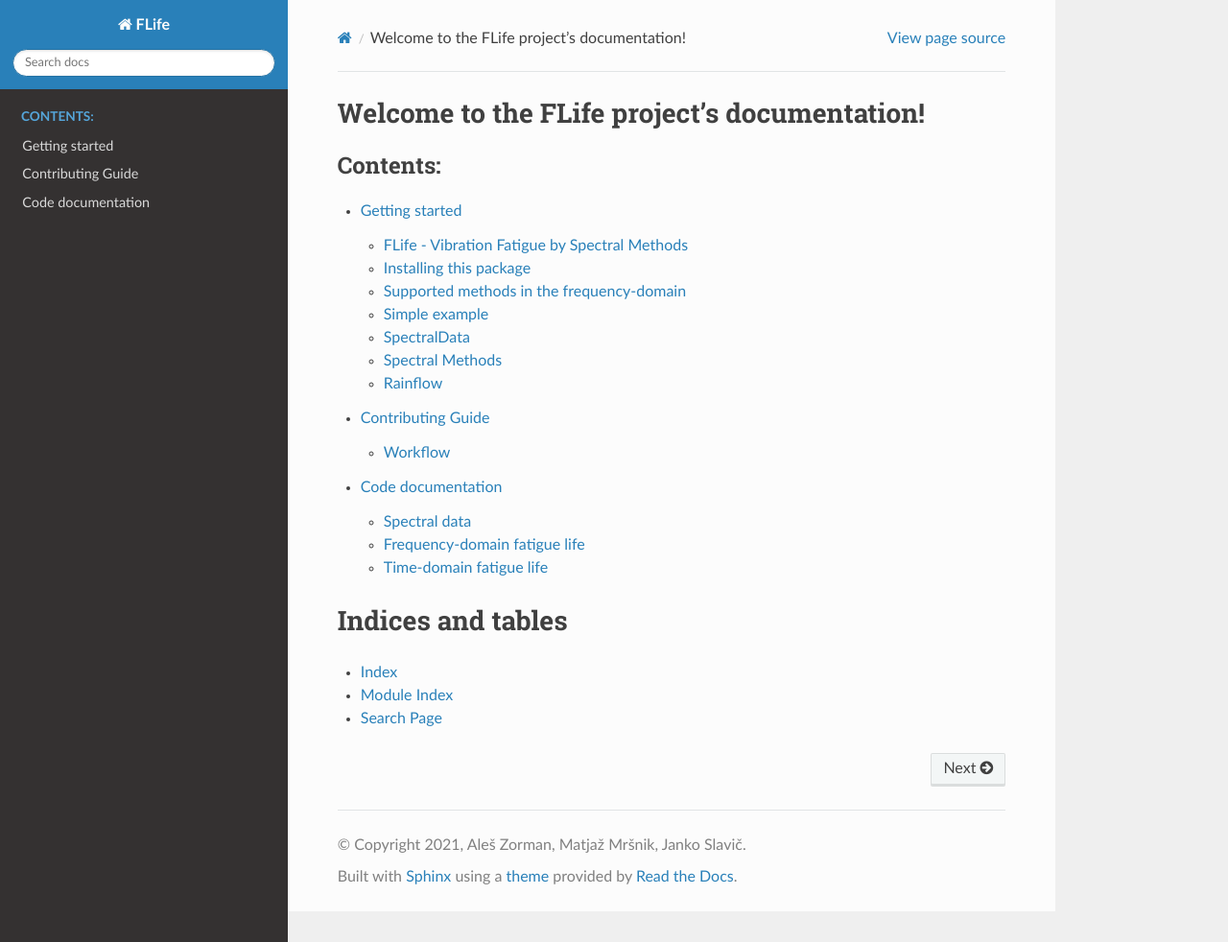
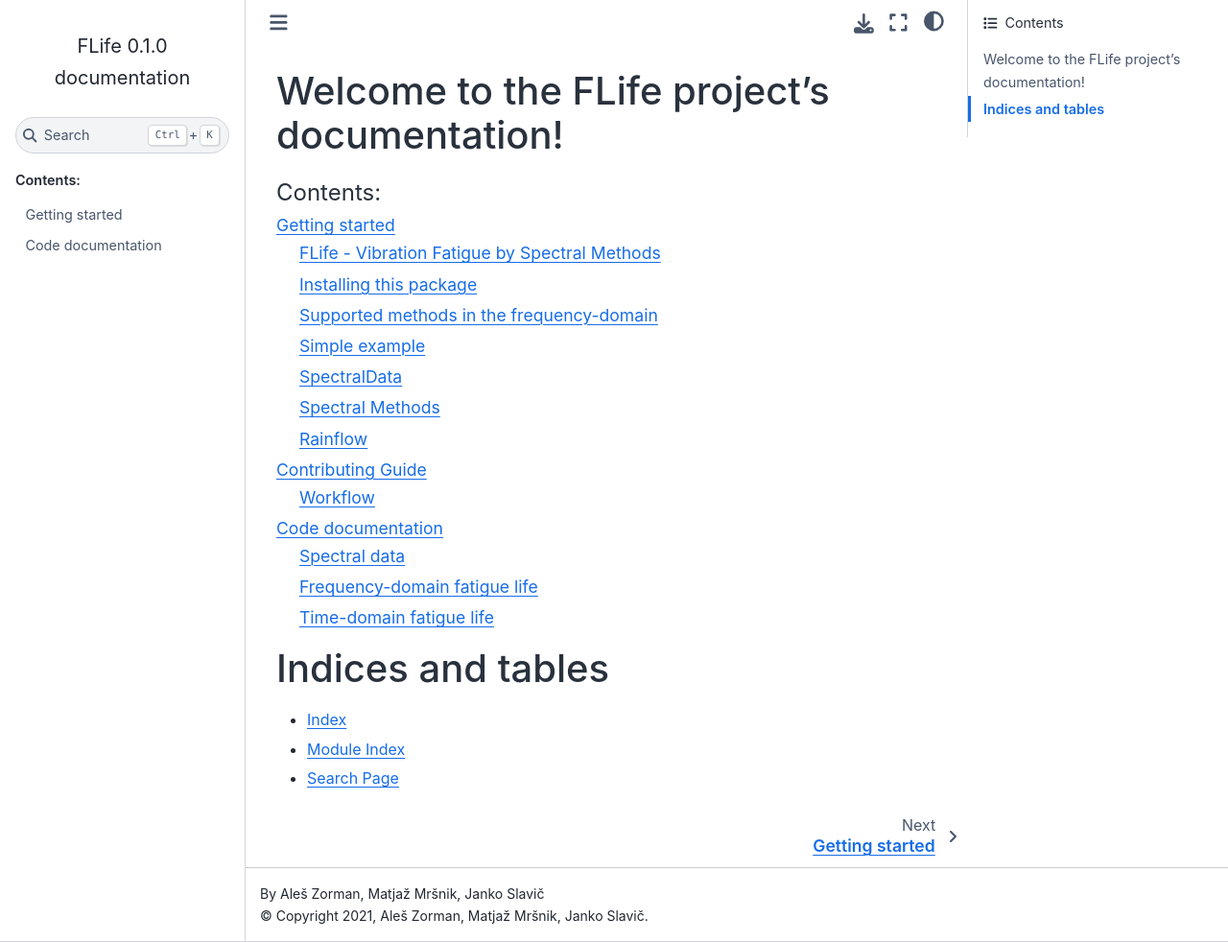
Before and after one commit to ladisk/FLife, a Sphinx documentation site: the page built from docs/source/index.rst, in a window 1280 px wide and 982 px high. Shown: the whole window at 96% size. Built offline with Sphinx 7.4.7 and the Sphinx Book theme 1.1.4, drawn with Linux system fonts in a browser that asks for light colours.

Commit message:
docs fixing

```diff
--- a/docs/source/requirements.txt
+++ b/docs/requirements.txt
@@ -11,3 +11,5 @@ pytest
 lvm_read
 matplotlib>=3.3
 pyExSi
+sphinx-book-theme
+sphinx-copybutton
--- a/docs/source/conf.py
+++ b/docs/source/conf.py
@@ -58,8 +58,7 @@ templates_path = ['_templates']
 # The suffix(es) of source filenames.
 # You can specify multiple suffix as a list of string:
 #
-# source_suffix = ['.rst', '.md']
-source_suffix = '.rst'
+source_suffix = {'.rst': 'restructuredtext'}
 
 # The master toctree document.
 master_doc = 'index'
@@ -69,7 +68,7 @@ master_doc = 'index'
 #
 # This is also used if you do content translation via gettext catalogs.
 # Usually you set "language" from the command line for these cases.
-language = None
+language = "en"
 
 # List of patterns, relative to source directory, that match files and
 # directories to ignore when looking for source files.
@@ -85,7 +84,7 @@ pygments_style = None
 # The theme to use for HTML and HTML Help pages.  See the documentation for
 # a list of builtin themes.
 #
-html_theme = 'sphinx_rtd_theme'
+html_theme = 'sphinx_book_theme'
 
 # Theme options are theme-specific and customize the look and feel of a theme
 # further.  For a list of options available for each theme, see the
```
Also changed, not shown: .readthedocs.yml.
